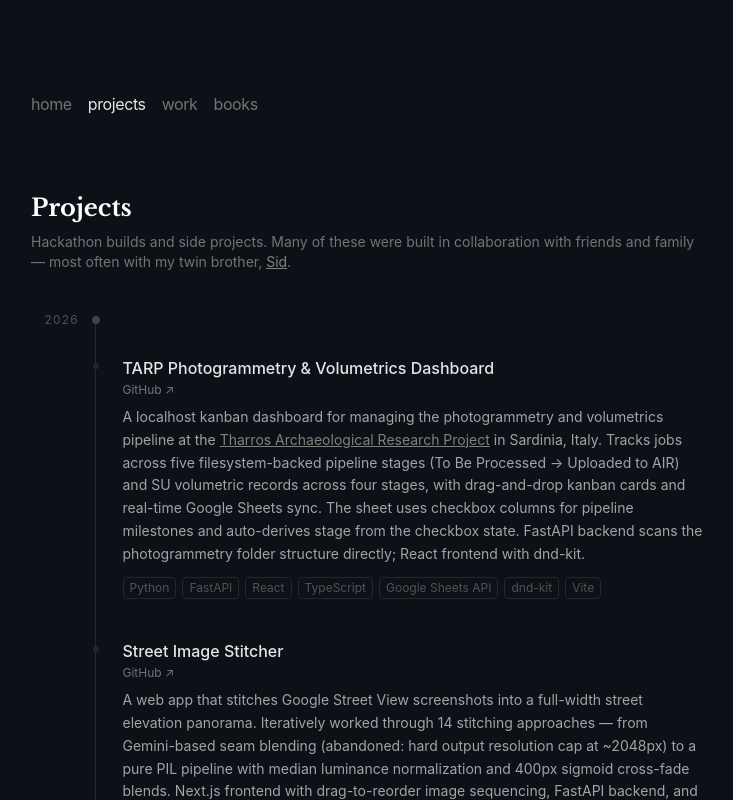
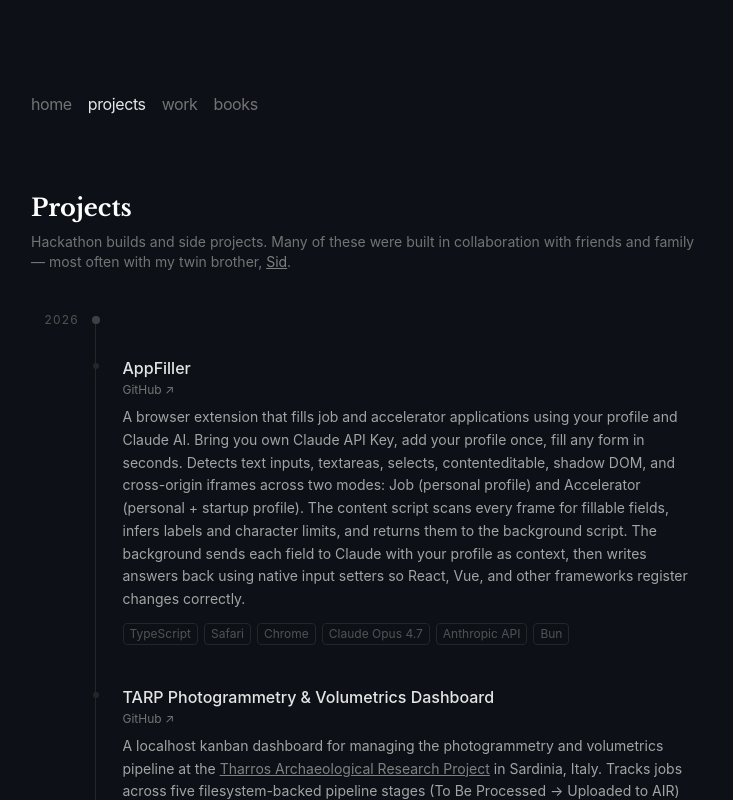
Before and after one commit to infinityp913/ananthp, a Next.js app: page /projects in a window 1280 px wide. Shown: the top 800 px of the page, without its empty margins (273-1006 px from the left). Built offline with nearby package versions, Linux system fonts and the light colour scheme.

Commit message:
Add AppFiller project details to the projects list

```diff
--- a/pages/projects/index.js
+++ b/pages/projects/index.js
@@ -11,6 +11,33 @@ const libreBaskerville = Libre_Baskerville({
 });
 
 const projects = [
+  {
+    title: "AppFiller",
+    year: 2026,
+    description: (
+      <>
+        A browser extension that fills job and accelerator applications using
+        your profile and Claude AI. Bring you own Claude API Key, add your profile once, fill any form in
+        seconds. Detects text inputs, textareas, selects, contenteditable,
+        shadow DOM, and cross-origin iframes across two modes: Job (personal
+        profile) and Accelerator (personal + startup profile). The content
+        script scans every frame for fillable fields, infers labels and
+        character limits, and returns them to the background script. The
+        background sends each field to Claude with your profile as context,
+        then writes answers back using native input setters so React, Vue, and
+        other frameworks register changes correctly.
+      </>
+    ),
+    tech: [
+      "TypeScript",
+      "Safari",
+      "Chrome",
+      "Claude Opus 4.7",
+      "Anthropic API",
+      "Bun",
+    ],
+    link: "https://github.com/infinityp913/application-filler",
+  },
   {
     title: "TARP Photogrammetry & Volumetrics Dashboard",
     year: 2026,
```
